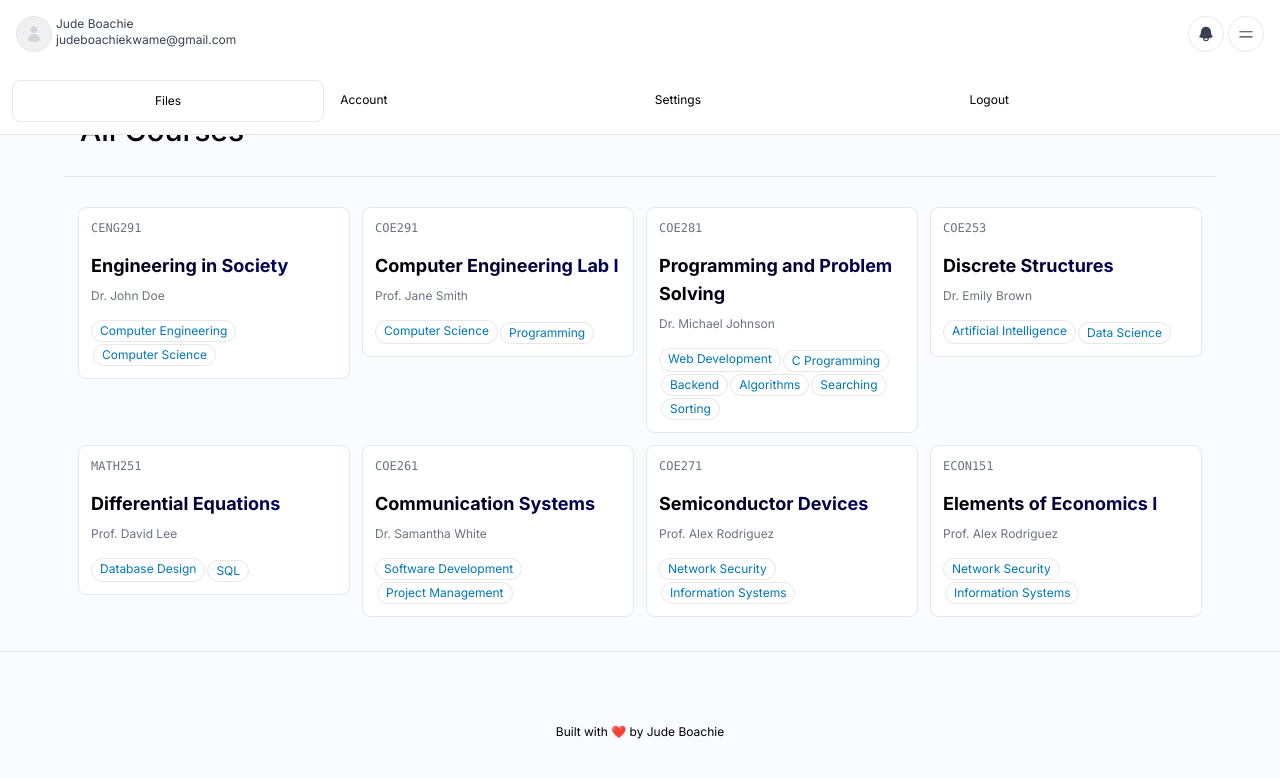
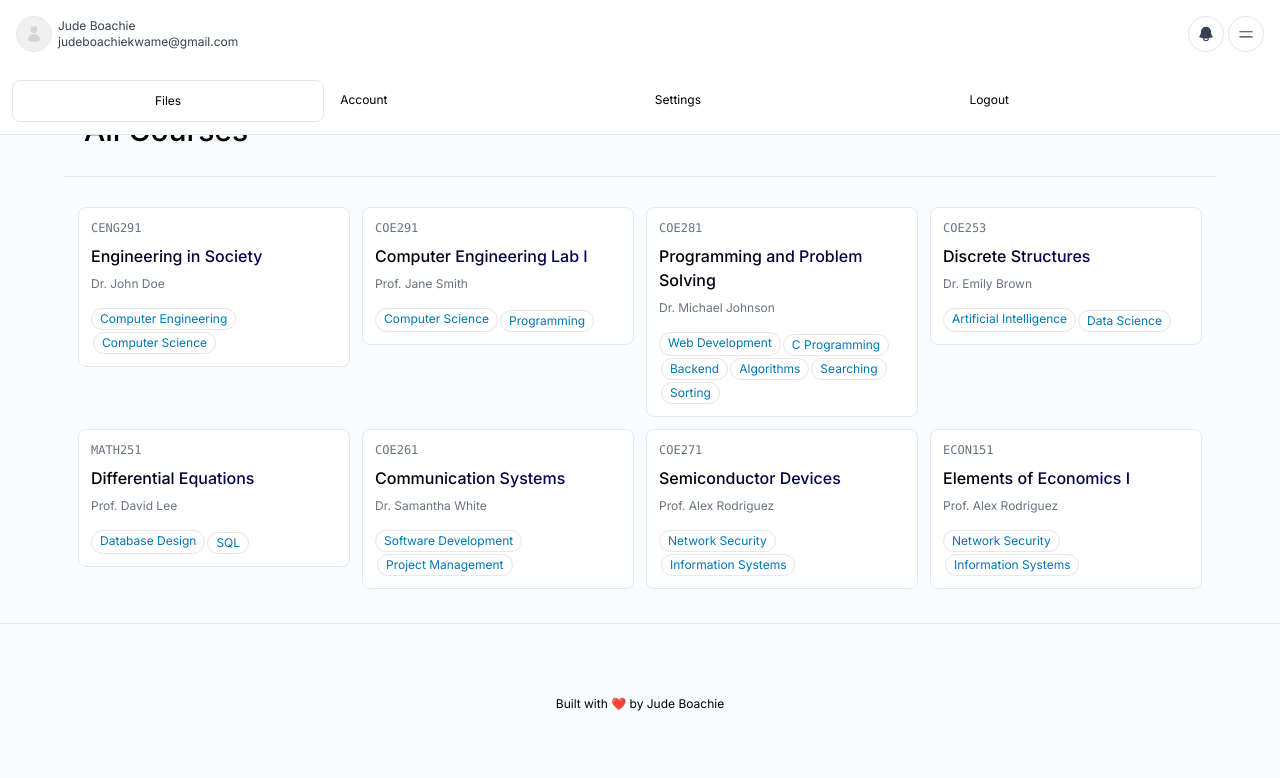
Before and after one commit to jdboachie/cbethub, a Next.js app: page / in a window 1280 px wide. Shown: the top 778 px of the page. Built offline with nearby package versions, Linux system fonts and the light colour scheme.

Commit message:
dev update

```diff
--- a/components/CourseCard.tsx
+++ b/components/CourseCard.tsx
@@ -17,15 +17,16 @@ const CourseCard = (
     }
 ) => {
   return (
-    <Link
+    <div
         className='border rounded-lg dark:border-[#333] w-50 h-fit p-3 justify-end items-start flex flex-col space-y-2 m-1.5 cursor-pointer
                    hover:shadow-xl hover:scale-105 dark:bg-black bg-white
                    transition duration-300 ease-in-out'
-        href={'/course/' + courseCode?.toLowerCase()}
+        onClick={() => console.log('clicked')}
+        // href={'/course/' + courseCode?.toLowerCase()}
     >
         <p className="font-mono text-xs text-gray-500 dark:text-gray-400">{courseCode}</p>
         <p
-            className={`text-left pt-2 max-sm:text-md font-bold text-lg card-text-gradient`}
+            className={`text-left max-sm:text-md font-[500] card-text-gradient`}
         >
             {courseName}
         </p>
@@ -34,24 +35,6 @@ const CourseCard = (
         >
             {lecturerName}
         </p>
-        {/* <div
-            className='flex space-x-0.5 rounded-md border p-1 text-gray-800 bg-gradient-to-b from-transparent via-transparent to-zinc-300'
-        >
-            <ArrowDownTrayIcon
-                className='w-5 h-5'
-            />
-            <p
-                className='text-xs p-0.5'
-            >
-                53
-            </p>
-        </div> */}
-        {/* <div
-            className='text-xs text-left text-gray-500'
-        >
-            15 files
-        </div> */}
-
         <div
             className="w-full pt-1 flex flex-wrap space-x-0.5 space-y-0.5 justify-start"
         >
@@ -62,7 +45,7 @@ const CourseCard = (
                 />
             ))}
         </div>
-    </Link>
+    </div>
   )
 }
 
--- a/components/NavBar.tsx
+++ b/components/NavBar.tsx
@@ -30,7 +30,7 @@ const NavBar = () => {
                         <div className="w-9 h-9 p-2 animate-shimmer border bg-gray-900 rounded-full">
                             <UserIcon className="text-gray-300" />
                         </div>
-                        <p className='p-0 w-fit'>
+                        <p className='p-0.5 w-fit'>
                             Jude Boachie <br/>
                             judeboachiekwame@gmail.com
                         </p>
--- a/components/PageTitle.tsx
+++ b/components/PageTitle.tsx
@@ -4,7 +4,7 @@ const PageTitle = ({title}: {title: string}) => {
   return (
     <div
         className='text-3xl text-left font-[500] border-b dark:border-b-[#333] dark:text-[#eee]
-                    px-4 py-7'
+                    px-5 py-7'
     >
         {title}
     </div>
```
